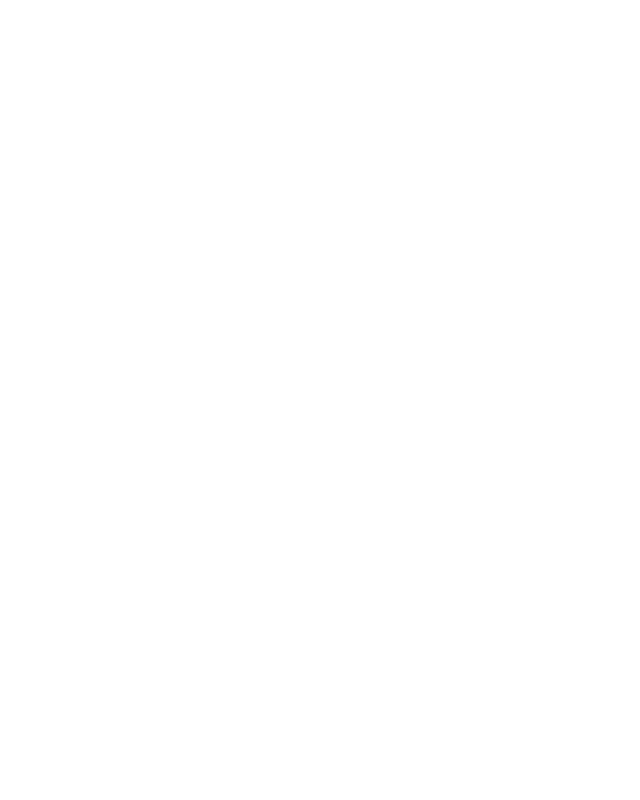
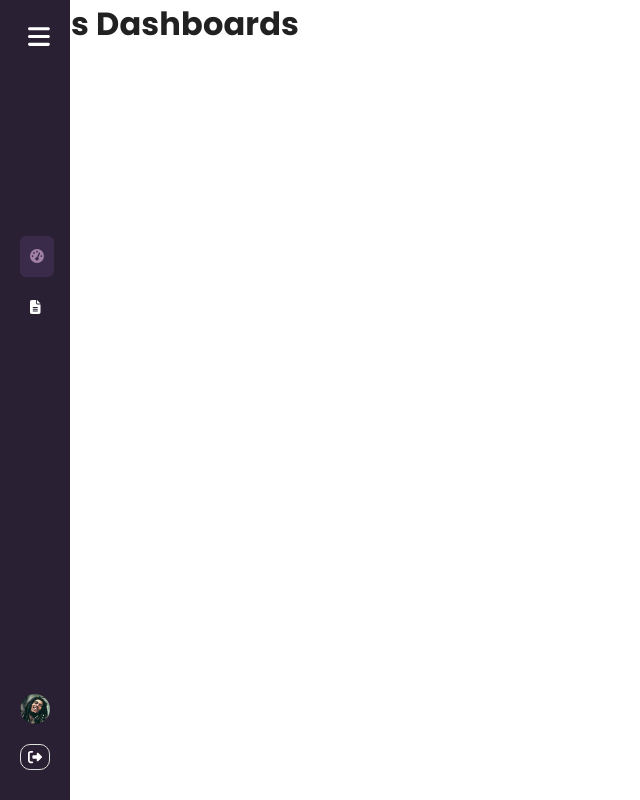
Before and after one commit to Phoenix-Team-Fatec/OAK-RH, a React (Vite) app in the folder parent/frontend/: page /dashboard in a window 1280 px wide. Before the commit this address had no page. Shown: the whole page, without its empty margins (0-640 px from the left). Built offline with nearby package versions, Linux system fonts and the light colour scheme.

Commit message:
Telas iniciais do portalDoUsuario

```diff
--- a/parent/frontend/src/App.tsx
+++ b/parent/frontend/src/App.tsx
@@ -6,8 +6,9 @@ import RegisterLogin from "./pages/LoginRegister/RegisterLogin";
 import MembersAdmin from "./pages/MembersAdmin/MembersAdmin";
 import DashboardAdmin from "./pages/DashboardAdmin/DashboardAdmin";
 import FormsAdmin from "./pages/FormsAdmin/FormsAdmin";
-import SelecaoFormularioMembro from "./components/SelecaoFormularioMembro/selecaoFormularioMembro";
+import SelecaoFormularioMembro from "./pages/FormsUser/FormsUser";
 import FormsAdminCreate from "./pages/FormsAdminCreate/FormsAdminCreate";
+import DashboardUser from "./pages/DashboardUser/DashboardUser"
 
 const App: React.FC = () => {
   return (
@@ -51,12 +52,7 @@ const App: React.FC = () => {
           }
         />
 
-        <Route
-          path="/lista-equipes"
-          element={
-              <SelecaoFormularioMembro />
-          }
-        />
+
 
       <Route
           path="/forms-admin-create"
@@ -67,7 +63,18 @@ const App: React.FC = () => {
           }
         />
 
-
+      <Route
+          path="/lista-formularios"
+          element={
+              <SelecaoFormularioMembro />
+          }
+        />
+        <Route
+          path="/dashboard"
+          element={
+              <DashboardUser />
+          }
+        />
 
 
       </Routes>
--- a/parent/frontend/src/components/SelecaoFormularioMembro/selecaoFormularioMembro.css
+++ b/parent/frontend/src/components/SelecaoFormularioMembro/selecaoFormularioMembro.css
@@ -4,6 +4,10 @@
     flex-direction: column;
     align-items: center;
     padding: 20px;
+}
+
+.container{
+    background-color: #c5c5c5;
 }
 
 .header {
--- /dev/null
+++ b/parent/frontend/src/components/SidebarUser/SidebarUser.css
@@ -0,0 +1,145 @@
+* {
+    margin: 0;
+    padding: 0;
+    box-sizing: border-box;
+    font-family: 'Poppins', sans-serif;
+}
+
+/* Estilo da sidebar */
+.sidebar {
+    display: flex;
+    flex-direction: column;
+    align-items: center;
+    height: 100vh;
+    width: 60px; /* Define uma largura inicial para a sidebar colapsada */
+    position: fixed; /* Fixa a sidebar na tela */
+    background-color: #2A2033;
+    padding: 20px;
+    color: #ffffff;
+    overflow: hidden; /* Esconde o conteúdo que não cabe ao colapsar */
+    top: 0;
+    left: 0;
+    z-index: 1000;
+}
+
+/* Sidebar expandida */
+.sidebar.expanded {
+    width: 190px;
+}
+
+/* Sidebar colapsada */
+.sidebar.collapsed {
+    width: 70px;
+    align-items: flex-start; /* Alinha os itens à esquerda */
+}
+
+.hamburguer_sidebard.sidebar.collapsed {
+    margin-left: 0;
+}
+
+/* Logo da sidebar */
+.logo_sidebar {
+    font-size: 24px;
+    font-weight: 500;
+    margin-bottom: 20px;
+    display: flex;
+    justify-content: space-between;
+    width: 100%;
+    align-items: center;
+}
+
+/* Estiliza a palavra 'OAK' da logo */
+.logo_sidebar .oak {
+    color: #A380A5;
+}
+
+/* Esconde o texto 'OAK RH' quando a sidebar está colapsada */
+.sidebar.collapsed .oak,
+.sidebar.collapsed span {
+    display: none;
+}
+
+/* Ícone para alternar entre expandir e colapsar */
+.toggle-icon {
+    cursor: pointer;
+    font-size: 25px;
+    margin: auto;
+    font-weight: 600;
+}
+
+/* Menu da sidebar */
+.menu {
+    list-style: none;
+    padding: 0;
+    margin: 0;
+    flex: 1;
+    display: flex;
+    flex-direction: column;
+    justify-content: space-between;
+    margin-top: 160px;
+    width: 100%;
+    font-size: 14px; /* Mantém a posição dos itens */
+}
+
+/* Itens do menu */
+.menu li {
+    all: unset;
+    margin-bottom: 10px;
+    text-align: center;
+    font-weight: 300;
+    display: flex;
+}
+
+/* Estilo dos links */
+.menu li a {
+    color: #ffffff; /* Cor dos links como branco */
+    text-decoration: none; /* Remove a linha de baixo dos links */
+    display: block;
+    width: 100%;
+    padding: 10px;
+}
+
+/* Estilo dos links ativos (na página atual) */
+.menu li a.active_link {
+    color: #A380A5; /* Cor roxa para o link ativo */
+    background-color: #3A2B4A; /* Ajuste a cor do fundo, se necessário, para destaque */
+    border-radius: 6px;
+}
+
+/* Estilo de hover nos links */
+.menu li a:hover {
+    color: #A380A5; /* Muda para roxo ao passar o mouse */
+}
+
+/* Perfil no final do menu */
+.menu li.profile {
+    margin-top: auto;
+    display: flex;
+    flex-direction: column;
+    align-items: center;
+}
+
+/* Botão de logout */
+.menu li.logout {
+    margin-top: 10px;
+    display: flex;
+    justify-content: center;
+    border: 1px solid #DEE0DB;
+    border-radius: 10px;
+    padding: 5px;
+    cursor: pointer;
+}
+
+/* Imagem do perfil */
+.menu li img {
+    width: 140px;
+    height: 135px;
+    border-radius: 20px;
+    margin-top: 5px;
+}
+
+/* Ajusta o tamanho da imagem do perfil quando a sidebar está colapsada */
+.sidebar.collapsed .menu li img {
+    width: 30px;
+    height: 30px;
+}
--- /dev/null
+++ b/parent/frontend/src/components/SidebarUser/SidebarUser.tsx
@@ -0,0 +1,58 @@
+import React, { useState } from "react";
+import { FontAwesomeIcon } from "@fortawesome/react-fontawesome";
+import {faBars,faTimes,faTachometerAlt, faFileAlt,faSignOutAlt} from "@fortawesome/free-solid-svg-icons";
+import "./SidebarUser.css";
+import { NavLink } from "react-router-dom";
+
+const SidebarUser = () => {
+    const [isExpanded, setIsExpanded] = useState(false);
+
+    const toggleSidebar = () => {
+        setIsExpanded(!isExpanded);
+    };
+
+    return (
+        <div className={`sidebar ${isExpanded ? "expanded" : "collapsed"}`}>
+            <div className="logo_sidebar">
+                <div>
+                    <span className="oak">OAK</span>
+                    <span>RH</span>
+                </div>
+                <div className="hamburguer_sidebar">
+                    <FontAwesomeIcon
+                        icon={isExpanded ? faTimes : faBars}
+                        className="toggle-icon"
+                        onClick={toggleSidebar}
+                    />
+                </div>
+            </div>
+            <ul className={`menu ${isExpanded ? "" : "collapsed"}`}>
+                <li className="menu_span">
+                    <NavLink to="/dashboard" className={({ isActive }) => (isActive ? "active_link" : "")}>
+                        <FontAwesomeIcon icon={faTachometerAlt} />
+                        {isExpanded && " Dashboard"}
+                    </NavLink>
+                </li>
+                <li className="menu_span">
+                    <NavLink to="/lista-formularios" className={({ isActive }) => (isActive ? "active_link" : "")}>
+                        <FontAwesomeIcon icon={faFileAlt} />
+                        {isExpanded && " Formulários"}
+                    </NavLink>
+                </li>
+                <li className="profile">
+                    <span>Admin</span>
+                    <img src="./images.jpg" alt="Perfil do Admin" />
+                </li>
+                <li className="logout">
+                    {isExpanded ? (
+                        <span>Logout</span>
+                    ) : (
+                        <FontAwesomeIcon icon={faSignOutAlt} />
+                    )}
+                </li>
+            </ul>
+        </div>
+    );
+};
+
+export default SidebarUser;
--- /dev/null
+++ b/parent/frontend/src/pages/DashboardUser/DashboardUser.tsx
@@ -0,0 +1,12 @@
+import SidebarUser from "../../components/SidebarUser/SidebarUser";
+
+function App() {
+    return (
+      <div>
+        <h1>Meus Dashboards</h1>
+        <SidebarUser />
+      </div>
+    );
+  }
+
+  export default App;
--- /dev/null
+++ b/parent/frontend/src/pages/FormsUser/FormsUser.tsx
@@ -0,0 +1,14 @@
+import SidebarUser from "../../components/SidebarUser/SidebarUser";
+import SelecaoFormularioMembro from "../../components/SelecaoFormularioMembro/selecaoFormularioMembro";
+
+
+function App() {
+    return (
+      <div>
+        <SidebarUser />
+        <SelecaoFormularioMembro/>
+      </div>
+    );
+  }
+
+  export default App;
```
